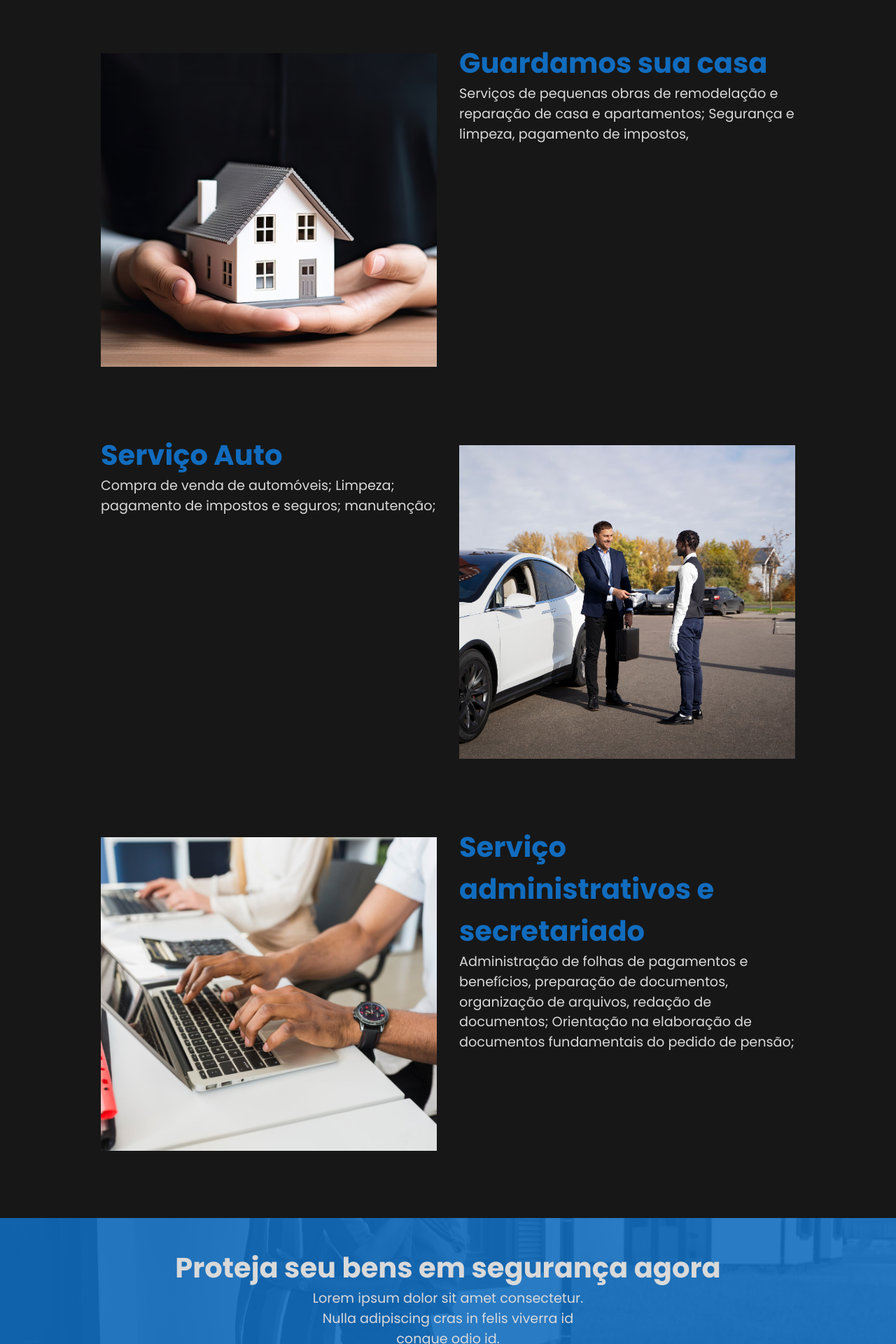
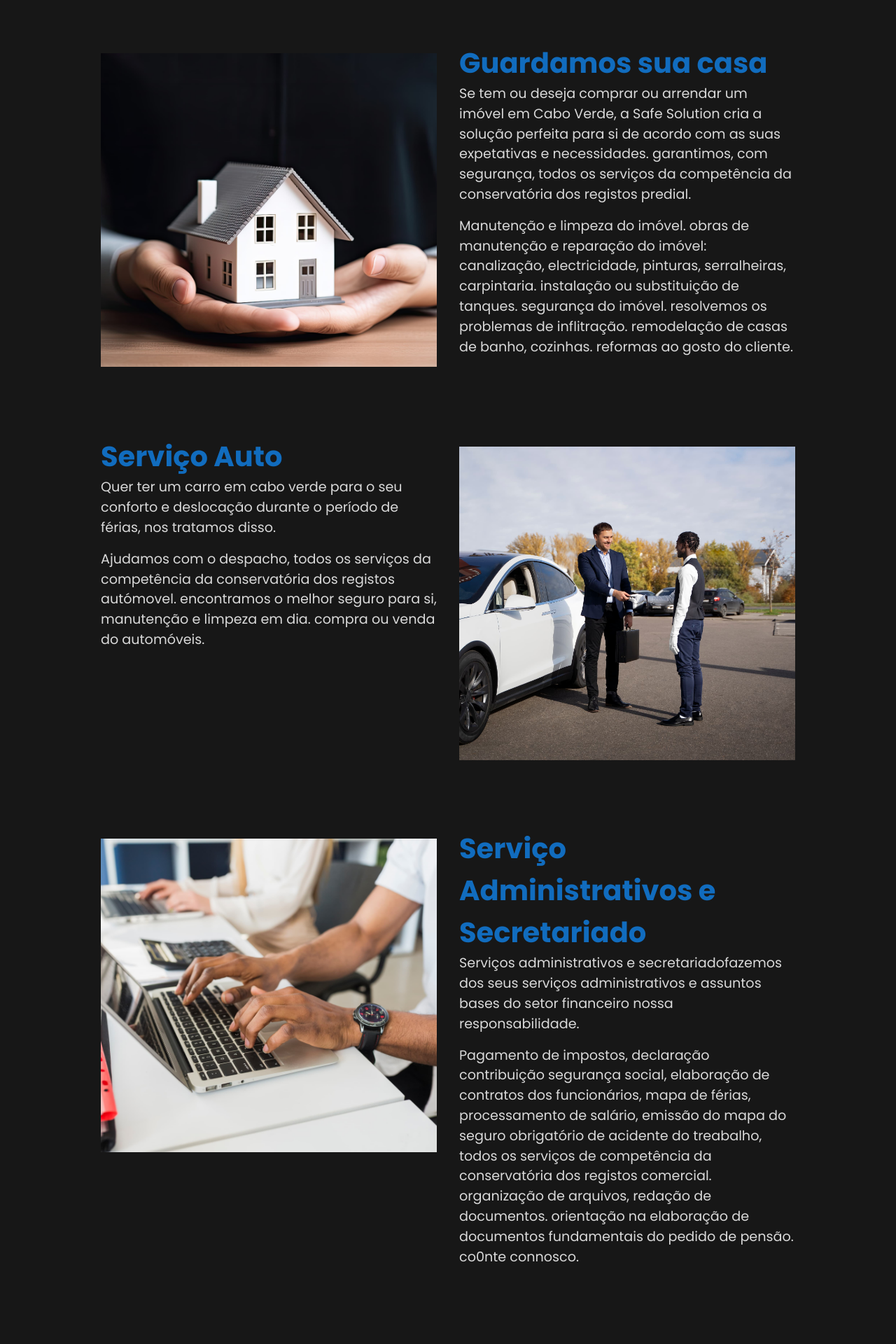
Before and after one commit to juniorgomes14/Safe-Website, a React (Vite) app: page / in a window 1280 px wide. Shown: the part 820-2740 px from the top of the page at 70% size. Built offline with nearby package versions, Linux system fonts and the light colour scheme.

Commit message:
feat: add copywrite text

```diff
--- a/src/sections/FAQ/FAQ.jsx
+++ b/src/sections/FAQ/FAQ.jsx
@@ -1,14 +1,36 @@
-import React from 'react'
-import "./FAQ.css"
-import Question from '../../components/Question/Question'
+import React from "react";
+import "./FAQ.css";
+import Question from "../../components/Question/Question";
 
 const FAQ = () => {
   return (
     <section id="faq">
-        <Question/>
-        <Question/>
+      <Question
+        title={
+          "Como a vossa empresa vai assegurar a Segurança da minha casa em Cabo Verde?"
+        }
+        response={
+          "A safe solution cv adequa os seus serviços as necessidades e exigências do seu cliente, podemos instalar câmeras de segurança, alarmes, porteiro."
+        }
+      />
+      <Question
+        title={
+          "Quais são os serviços oferecidos pela safe solution cv para a manutenção da casa?"
+        }
+        response={
+          "a safe solution cv oferece uma grande diversidade de servços no âmbito da manutenção de casas, desde a renovação de pinturas internas e externas, canalização, instalação ou substituição de tanques, electricidade e inflitração, entre outros."
+        }
+      />
+      <Question
+        title={
+          "Sou emigrante da frança e quero adquirir um apartamento em cabo verde."
+        }
+        response={
+          "a safe solution cv encontre o apartamento perfeito para si, com indicações específicas da localização, dimensão, preço da sua preferência."
+        }
+      />
     </section>
-  )
-}
+  );
+};
 
-export default FAQ
+export default FAQ;
--- a/src/sections/Footer/Footer.jsx
+++ b/src/sections/Footer/Footer.jsx
@@ -19,7 +19,7 @@ const Footer = () => {
       <div className="social-media-container">
         <img src={Logo} alt="logo" className="logo-icon-footer" />
         <p className="footer-description">
-        Lorem ipsum dolor sit pellentesque tristique nibh posuere duis sed mi.
+        De Cabo Verde para a mundo: criamos soluções seguras. garantimos serviços completos de proteção, manutenção e limpeza para seus bens.
         </p>
         <div className="social-media-links">
           <Facebook />
--- a/src/sections/Services/Services.jsx
+++ b/src/sections/Services/Services.jsx
@@ -14,29 +14,33 @@ const Services = () => {
           <div className="services-right">
             <h2 className="services-title">Guardamos sua casa</h2>
             <p className="services-description">
-              Serviços de pequenas obras de remodelação e reparação de casa e apartamentos; Segurança e limpeza, pagamento de impostos,
-
+              Se tem ou deseja comprar ou arrendar um imóvel em Cabo Verde, a
+              Safe Solution cria a solução perfeita para si de acordo com as
+              suas expetativas e necessidades. garantimos, com segurança, todos
+              os serviços da competência da conservatória dos registos predial.
             </p>
-            {/* <p className="services-description">
-              Lorem ipsum dolor sit amet consectetur. Nulla adipiscing cras in
-              felis viverra id congue odio id. Mauris enim nisl proin eu odio
-              mollis enim cras placerat. Varius non nunc odio at amet orci amet
-              eu purus. Nam semper arcu dolor cursus facilisi interdum.
-            </p> */}
+            <p className="services-description">
+              {" "}
+              Manutenção e limpeza do imóvel. obras de manutenção e reparação do
+              imóvel: canalização, electricidade, pinturas, serralheiras,
+              carpintaria. instalação ou substituição de tanques. segurança do
+              imóvel. resolvemos os problemas de inflitração. remodelação de
+              casas de banho, cozinhas. reformas ao gosto do cliente.
+            </p>
           </div>
         </div>
         <div className="car-guard">
           <div className="services-left">
             <h2 className="services-title">Serviço Auto</h2>
             <p className="services-description">
-            Compra de venda de automóveis; Limpeza; pagamento de impostos e seguros; manutenção;
-
+              Quer ter um carro em cabo verde para o seu conforto e deslocação
+              durante o período de férias, nos tratamos disso.
             </p>
             <p className="services-description">
-              {/* Lorem ipsum dolor sit amet consectetur. Nulla adipiscing cras in
-              felis viverra id congue odio id. Mauris enim nisl proin eu odio
-              mollis enim cras placerat. Varius non nunc odio at amet orci amet
-              eu purus. Nam semper arcu dolor cursus facilisi interdum. */}
+              Ajudamos com o despacho, todos os serviços da competência da
+              conservatória dos registos autómovel. encontramos o melhor seguro
+              para si, manutenção e limpeza em dia. compra ou venda do
+              automóveis.
             </p>
           </div>
           <div className="services-right">
@@ -48,17 +52,23 @@ const Services = () => {
             <img src={administracao} alt="administrativo"></img>
           </div>
           <div className="services-right">
-            <h2 className="services-title">Serviço administrativos e secretariado</h2>
+            <h2 className="services-title">
+              Serviço Administrativos e Secretariado
+            </h2>
             <p className="services-description">
-            Administração de folhas de pagamentos e benefícios, preparação de documentos, organização de arquivos, redação de documentos; Orientação na elaboração de documentos fundamentais do pedido de pensão;
-
+              Serviços administrativos e secretariadofazemos dos seus serviços
+              administrativos e assuntos bases do setor financeiro nossa
+              responsabilidade.
             </p>
-            {/* <p className="services-description">
-              Lorem ipsum dolor sit amet consectetur. Nulla adipiscing cras in
-              felis viverra id congue odio id. Mauris enim nisl proin eu odio
-              mollis enim cras placerat. Varius non nunc odio at amet orci amet
-              eu purus. Nam semper arcu dolor cursus facilisi interdum.
-            </p> */}
+            <p className="services-description">
+              Pagamento de impostos, declaração contribuição segurança social,
+              elaboração de contratos dos funcionários, mapa de férias,
+              processamento de salário, emissão do mapa do seguro obrigatório de
+              acidente do treabalho, todos os serviços de competência da
+              conservatória dos registos comercial. organização de arquivos,
+              redação de documentos. orientação na elaboração de documentos
+              fundamentais do pedido de pensão. co0nte connosco.
+            </p>
           </div>
         </div>
       </div>
```
